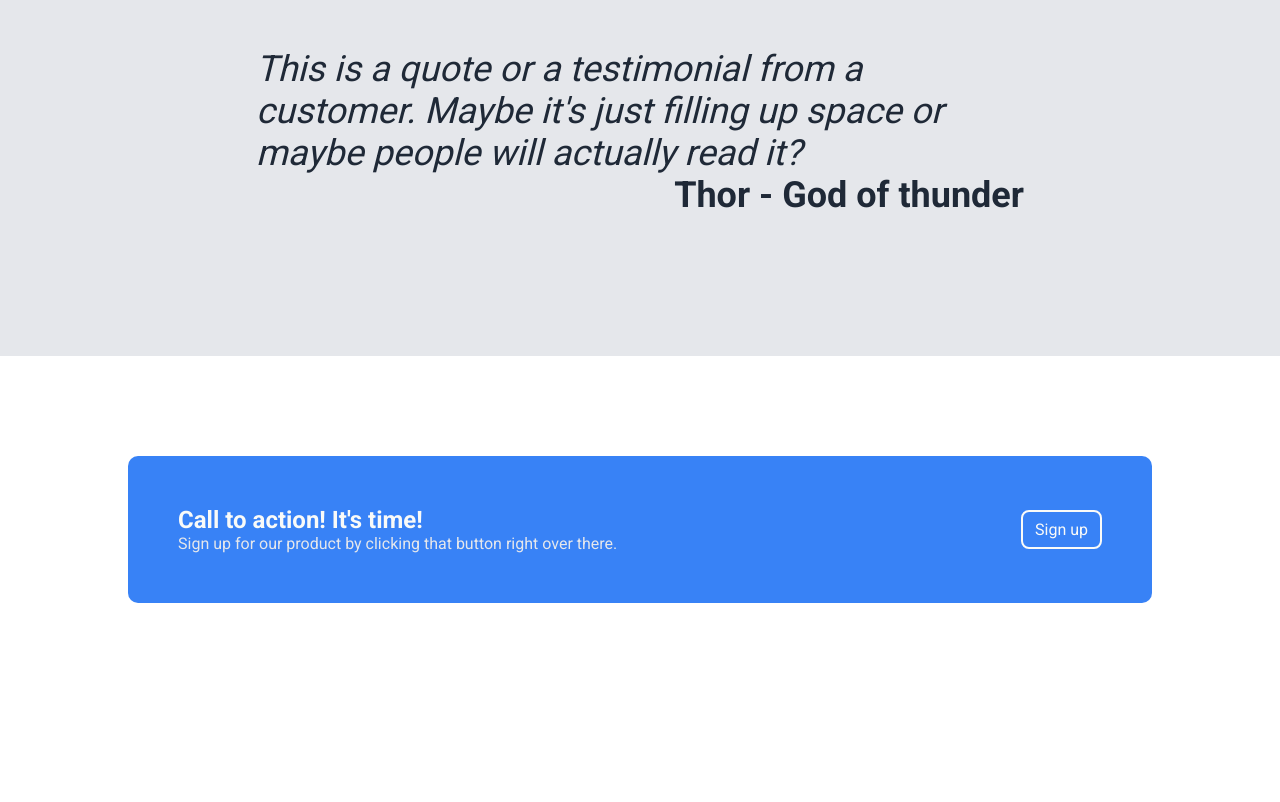
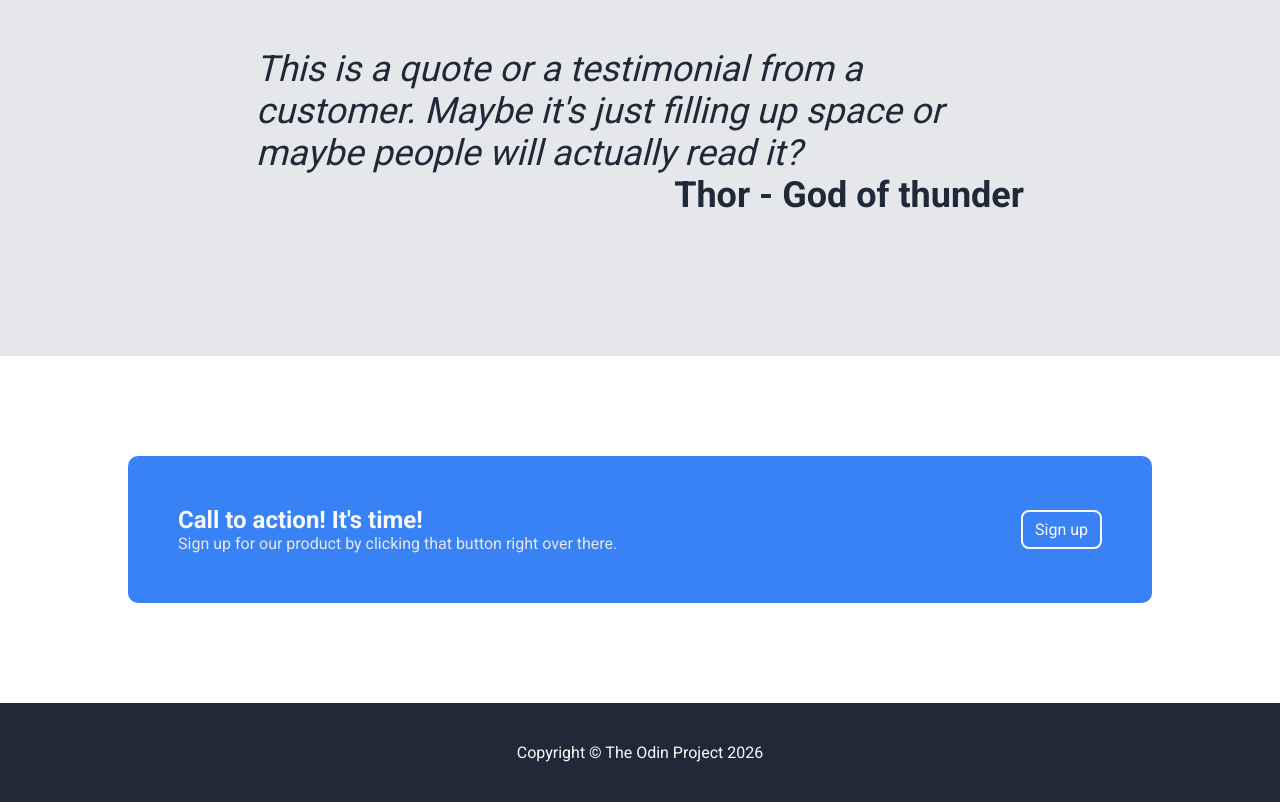
Before and after one commit to sadakatu-tanzil/odin-landing-page, a plain HTML site: page index.html in a window 1280 px wide. Shown: the part 1087-1889 px from the top of the page. Before the commit the page ends 1790 px from the top, so only its background shows below. Drawn offline with Linux system fonts and the light colour scheme.

Commit message:
finished footer

```diff
--- a/index.html
+++ b/index.html
@@ -155,5 +155,11 @@
       </div>
     </section>
     <!-- call to action -->
+
+    <footer class="odin-footer bg-dark">
+      <div class="container">
+        <p class="footer-text">Copyright &copy; The Odin Project 2026</p>
+      </div>
+    </footer>
   </body>
 </html>
--- a/styles.css
+++ b/styles.css
@@ -167,3 +167,12 @@ body {
 .cta-subtitle {
   color: #e5e7eb;
 }
+
+.odin-footer {
+  padding: 40px 0;
+}
+
+.footer-text {
+  color: #f9faf8;
+  text-align: center;
+}
```
